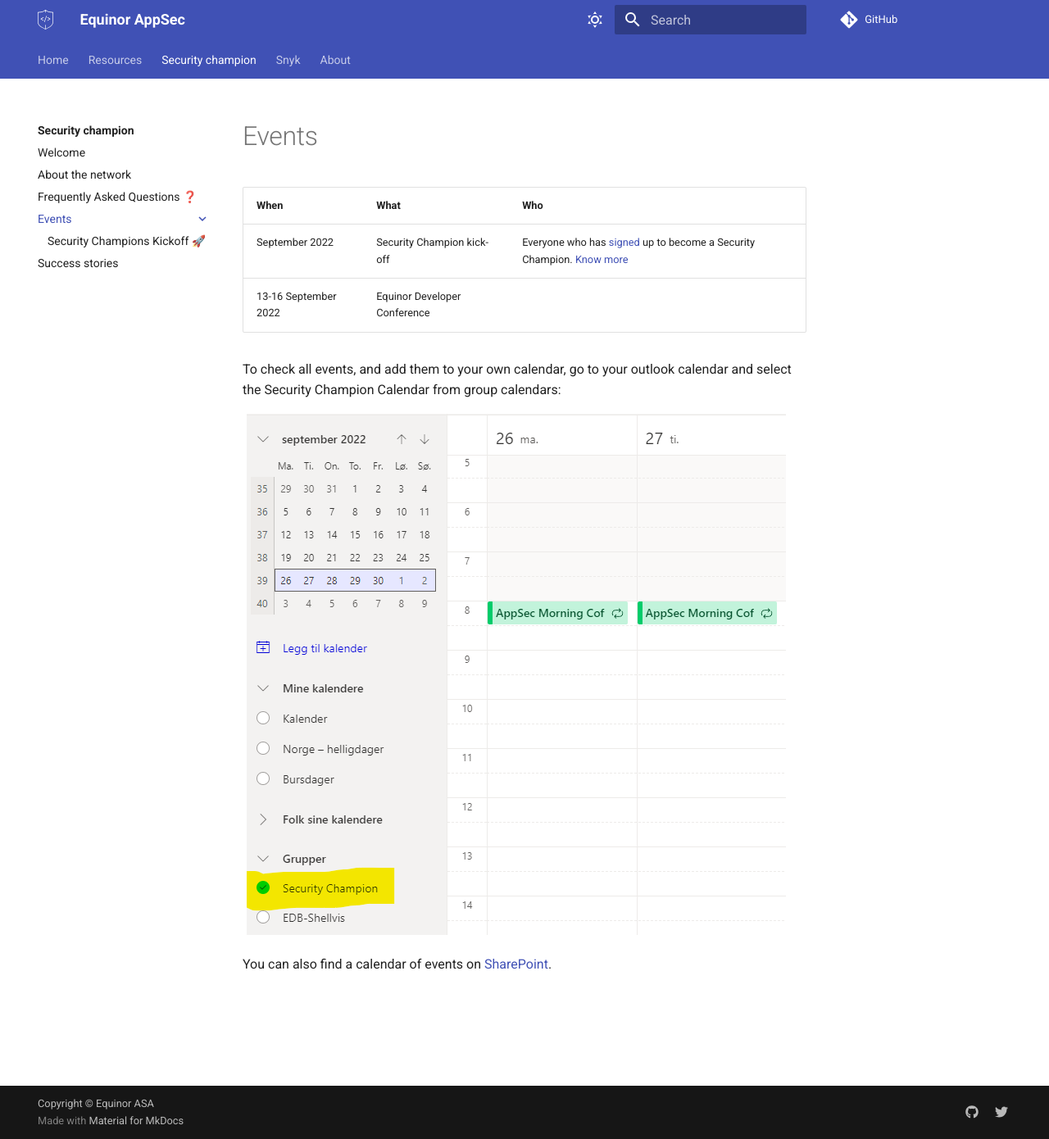
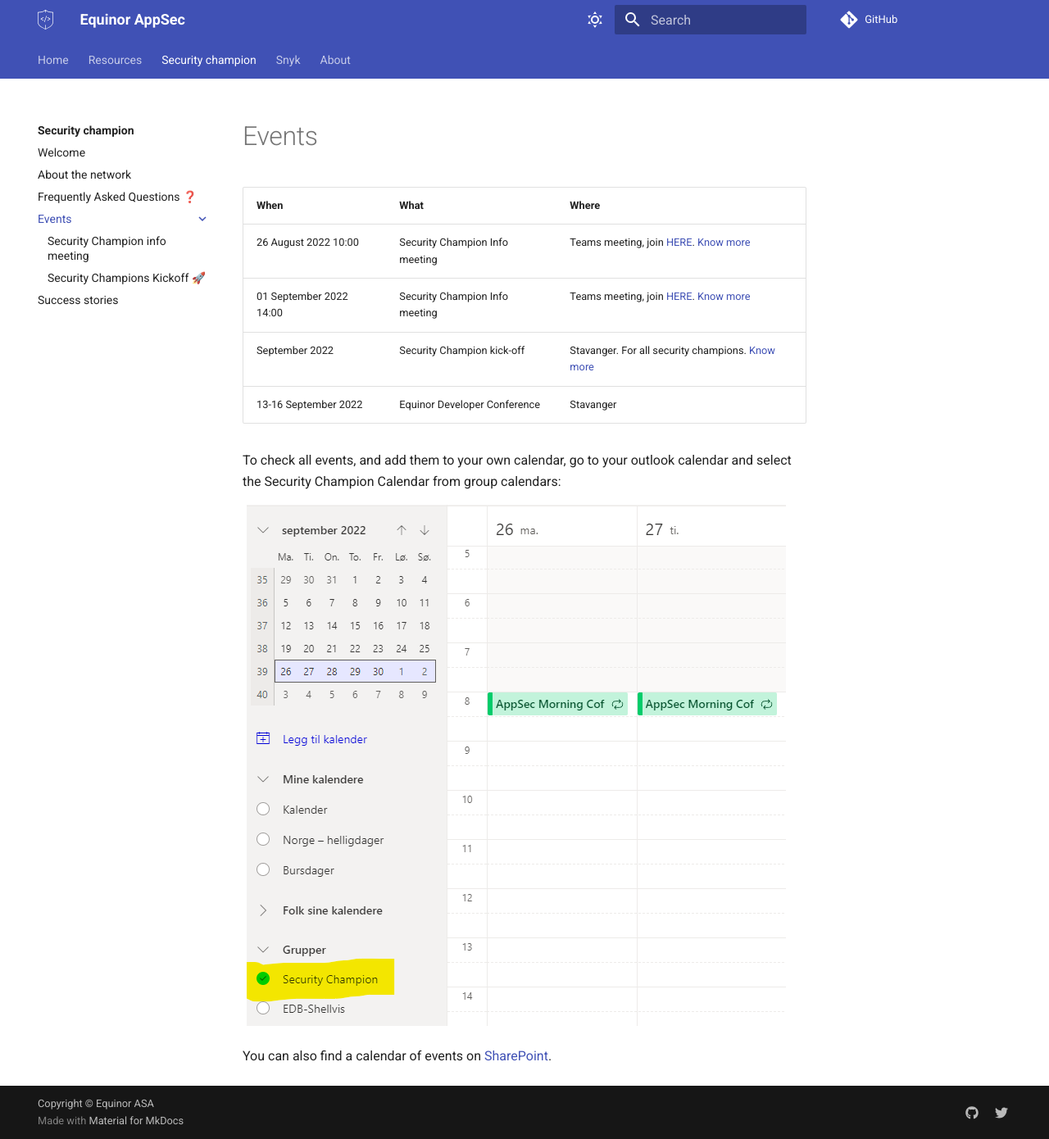
Before and after one commit to equinor/appsec, an MkDocs documentation site: the page built from docs/security-champion/events/index.md, in a window 1280 px wide and 1390 px high. Shown: the whole window at 82% size. Built offline with MkDocs 1.6.1 and Material for MkDocs 9.7.7, drawn with Linux system fonts in a browser that asks for light colours; some web fonts are replaced; comment, search, counter and statistics services are not loaded.

Commit message:
Add content about info meeting

```diff
--- a/docs/security-champion/events/index.md
+++ b/docs/security-champion/events/index.md
@@ -1,9 +1,11 @@
 # Events
 
-| **When** | **What** | **Who** |
+| **When** | **What** | **Where** |
 |---|---|---|
-| September 2022 | Security Champion kick-off | Everyone who has [signed](https://forms.office.com/r/3C2vwEh2i0) up to become a Security Champion. [Know more](./sc-kickoff-agenda.md) |
-| 13-16 September 2022 | Equinor Developer Conference |  |
+| 26 August 2022 10:00 | Security Champion Info meeting | Teams meeting, join [HERE](). [Know more](./1-sc-info-meeting.md)|
+| 01 September 2022 14:00 | Security Champion Info meeting | Teams meeting, join [HERE](). [Know more](./1-sc-info-meeting.md)|
+| September 2022 | Security Champion kick-off | Stavanger. For all security champions. [Know more](./sc-kickoff-agenda.md) |
+| 13-16 September 2022 | Equinor Developer Conference | Stavanger |
 
 
 To check all events, and add them to your own calendar, go to your outlook calendar and select the Security Champion Calendar from group calendars:
```
Also changed, not shown: docs/security-champion/about.md (+3 -3 lines), docs/security-champion/events/1-sc-info-meeting.md (added, +14 -0 lines), docs/security-champion/index.md (+3 -5 lines).
